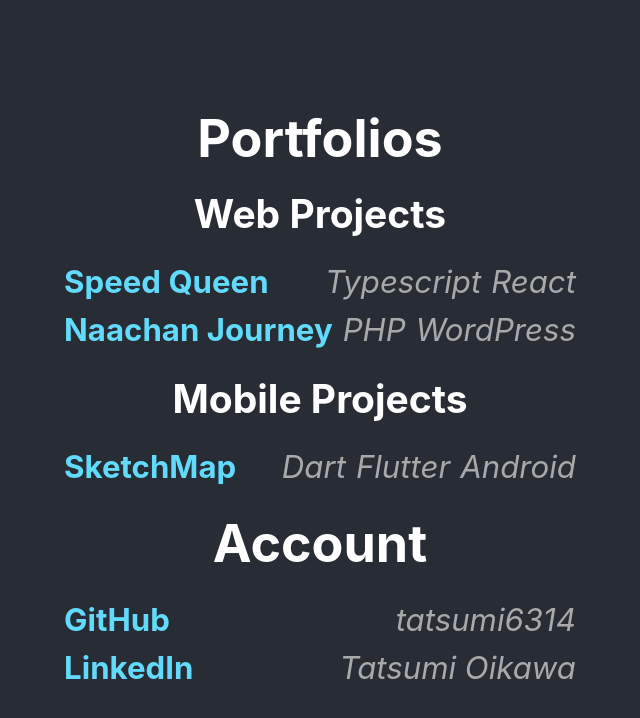
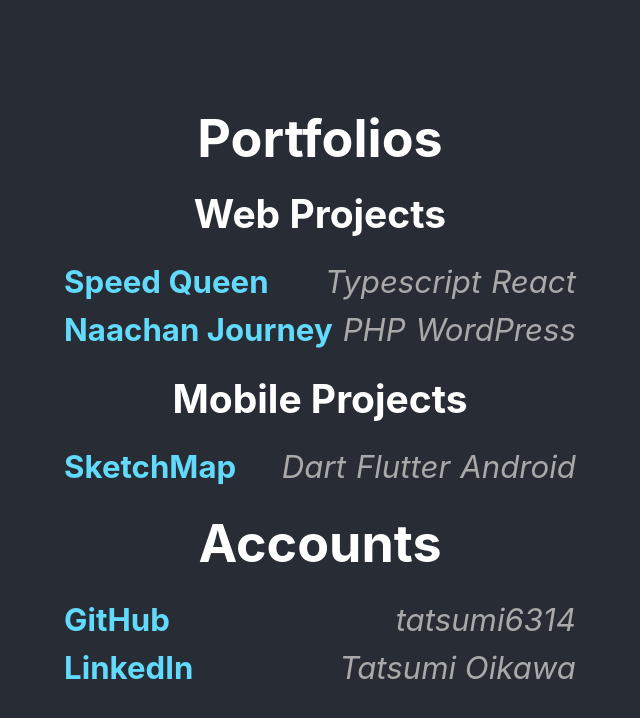
Before and after one commit to tatsumi6314/tatsumi6314.github.io, a React (Create React App) app: page / in a window 1280 px wide. Shown: the top 718 px of the page, without its empty margins (320-960 px from the left). Built offline with nearby package versions, Linux system fonts and the light colour scheme.

Commit message:
Accountを複数形にする

```diff
--- a/src/App.js
+++ b/src/App.js
@@ -71,7 +71,7 @@
             />
           </ul>
         </section>
-        <h1>Account</h1>
+        <h1>Accounts</h1>
         <section>
           <ul>
             <AccountItem
```
